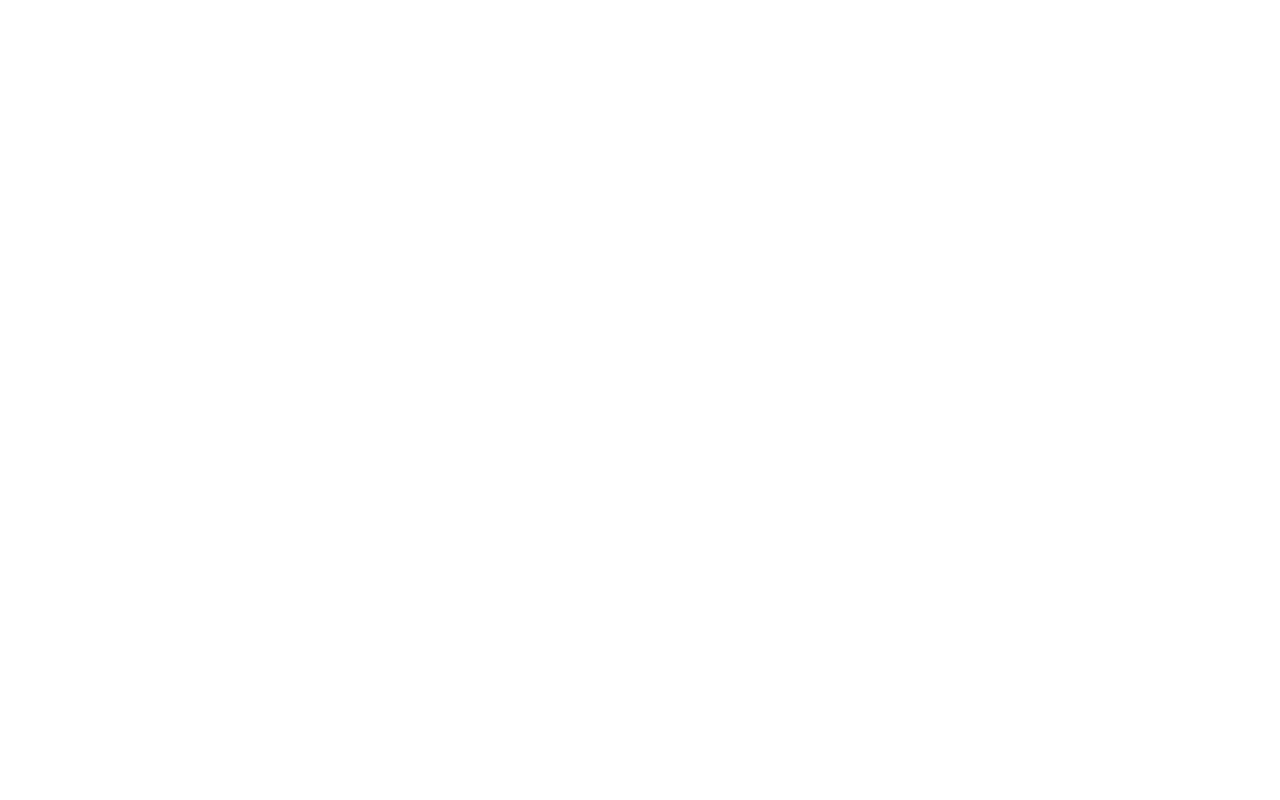
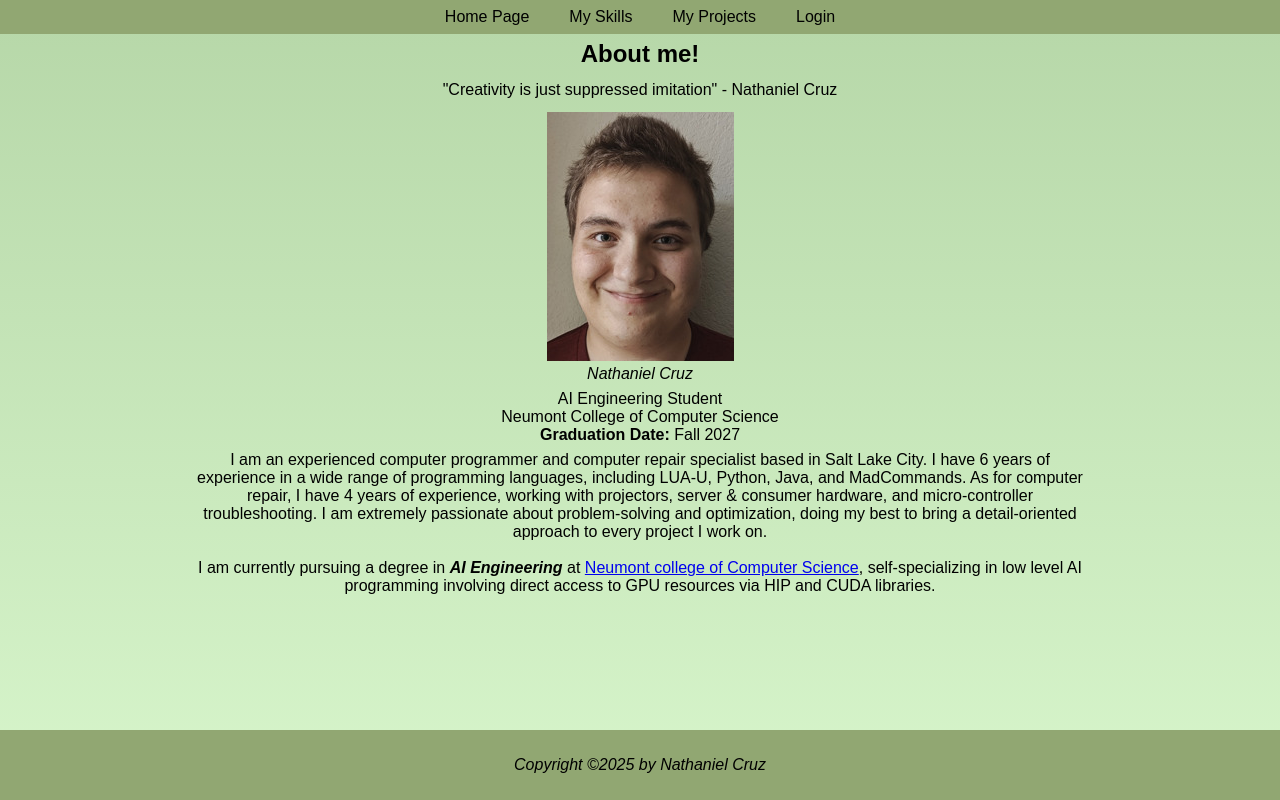
Before and after one commit to GreenBean657/MyPortfolio, a plain HTML site: page home.html in a window 1280 px wide. Drawn offline with Linux system fonts and the light colour scheme; no server answers.

Commit message:
Sync to laptop

```diff
--- a/archive/favorites.html
+++ b/archive/favorites.html
@@ -5,7 +5,7 @@
     <meta name="viewport" content="width=device-width, initial-scale=1.0">
 
     <title>Favorites</title>
-    <link rel="stylesheet" href="../css/style.css">
+    <link rel="stylesheet" href="css/style.css">
 </head>
 
 <body>
@@ -38,7 +38,7 @@
             <li><a href="https://www.newegg.com/" target="_blank">Newegg</a></li>
         </ol>
         <figure class="labeled-image">
-            <img src="../assets/proton.jpg" alt="Proton Logo" class="profile-image">
+            <img src="assets/proton.jpg" alt="Proton Logo" class="profile-image">
             <figcaption><i>Proton ecosystem logo.</i></figcaption>
         </figure>
     </article>
--- a/archive/js/games.js
+++ b/archive/js/games.js
@@ -113,7 +113,7 @@ numberButton.addEventListener("click", function() {
 })
 
 /*
-    fetch('../templates/footer.html')
+    fetch('../templates/footer.archive')
         .then(response => response.text())
         .then(data => document.getElementById('footer').innerHTML = data)
         .catch(err => console.error('Failed to load footer:', err));
--- a/css/header_footer.css
+++ b/css/header_footer.css
@@ -1,8 +1,19 @@
+html, body {
+    height: 100%;
+    margin: 0;
+}
+
+body {
+    display: flex;
+    flex-direction: column;
+}
+
+
 .main-navigation-menu {
     justify-content: center;
     align-items: center;
     list-style: none;
-    padding: 5px;
+    padding: 8px;
     margin: 0;
     display: flex;
     gap: 20px;
@@ -15,3 +26,15 @@
     color: black;
     padding: 5px 10px;
 }
+
+#site-content {
+    flex: 1;
+}
+
+.footer {
+    background-color: #91a772;
+    color: black;
+    text-align: center;
+    padding: 10px 0;
+    width: 100%;
+}
--- a/css/home.css
+++ b/css/home.css
@@ -0,0 +1,20 @@
+#img-self {
+    height: auto;
+    margin-top: 20px;
+}
+.centered {
+    text-align: center;
+    display: block;
+    border-radius: 10px;
+    margin-left: auto;
+    margin-right: auto;
+}
+.reduced-padding {
+    padding: 1px;
+    margin: 5px;
+}
+
+.adjusted-margin {
+    margin-left: 15%;
+    margin-right: 15%;
+}
--- a/css/main.css
+++ b/css/main.css
@@ -0,0 +1,6 @@
+body {
+    font-family: Arial, sans-serif;
+    margin: 0;
+    padding: 0;
+    background: linear-gradient(#b6d7a8, #d7f5cb);
+}
--- a/home.html
+++ b/home.html
@@ -0,0 +1,60 @@
+<!DOCTYPE html>
+<html lang="en">
+<head>
+    <meta charset="UTF-8">
+    <meta name="viewport" content="width=device-width, initial-scale=1.0">
+
+    <title>About Me!</title>
+    <link rel="stylesheet" href="css/header_footer.css">
+    <link rel="stylesheet" href="css/main.css">
+    <link rel="stylesheet" href="css/home.css">
+</head>
+
+<body>
+<div id="header"></div>
+
+
+<div id="site-content">
+    <article id="header-about">
+        <h1 class="centered reduced-padding">About me!</h1>
+        <p id="quote" class="centered reduced-padding">Loading Quote...</p>
+    </article>
+    <article id="content-about">
+        <figure class="labeled-image centered reduced-padding">
+            <img src="assets/me.jpg" alt="Nathaniel Cruz">
+            <figcaption class="paragraph"><i>Nathaniel Cruz</i></figcaption>
+        </figure>
+        <p class="paragraph centered reduced-padding adjusted-margin">
+            AI Engineering Student
+            <br>
+            Neumont College of Computer Science
+            <br>
+            <strong>Graduation Date:</strong> Fall 2027
+        </p>
+        <p class="paragraph centered reduced-padding adjusted-margin">
+            I am an experienced computer programmer and computer repair specialist based in Salt Lake City. I have 6 years of experience in a wide range of programming languages, including LUA-U, Python, Java, and MadCommands. As for computer repair, I have 4 years of experience, working with projectors, server & consumer hardware, and micro-controller troubleshooting. I am extremely passionate about problem-solving and optimization, doing my best to bring a detail-oriented approach to every project I work on.
+            <br>
+            <br>
+            I am currently pursuing a degree in <strong><em>AI Engineering</em></strong> at <a href="https://neumont.edu">Neumont college of Computer Science</a>, self-specializing in low level AI programming involving direct access to GPU resources via HIP and CUDA libraries.
+        </p>
+        <!-- https://www.w3schools.com/w3css/w3css_slideshow.asp -->
+    </article>
+</div>
+
+<div id="footer"></div>
+</body>
+
+<script src="js/home.js"></script>
+
+<script>
+    fetch('../templates/header.html')
+        .then(response => response.text())
+        .then(data => document.getElementById('header').innerHTML = data)
+        .catch(err => console.error('Failed to load header:', err));
+</script>
+<script>
+    fetch('../templates/footer.html')
+        .then(response => response.text())
+        .then(data => document.getElementById('footer').innerHTML = data)
+        .catch(err => console.error('Failed to load footer:', err));
+</script>
--- a/js/home.js
+++ b/js/home.js
@@ -0,0 +1,16 @@
+const quote = document.getElementById("quote");
+
+fetch('https://dummyjson.com/quotes/random')
+    .then(res => {
+        if (!res.ok) {
+            throw new Error('Network Response: ' + res.status);
+        }
+        return res.json();
+    })
+    .then(data => {
+        quote.innerHTML = `<p class="centered reduced-padding">"${data.quote}" - ${data.author}</p>`;
+    })
+    .catch(err => {
+        console.log(err);
+        quote.innerHTML = `<p class="centered reduced-padding">"Creativity is just suppressed imitation" - Nathaniel Cruz</p>`;
+    });
--- /dev/null
+++ b/templates/footer.html
@@ -0,0 +1,5 @@
+<footer class="footer">
+    <p class="footer-text">
+        <i>Copyright ©2025 by Nathaniel Cruz</i>
+    </p>
+</footer>
--- /dev/null
+++ b/templates/header.html
@@ -0,0 +1,12 @@
+<header class="main-header">
+    <nav role="navigation" aria-label="Main Navigation">
+        <div class="navigation-container">
+            <ul class="main-navigation-menu">
+                <li><a href="home.html">Home Page</a></li>
+                <li><a href="skills.html">My Skills</a></li>
+                <li><a href="projects.html">My Projects</a></li>
+                <li><a href="https://panel.greencypher.tech">Login</a></li>
+            </ul>
+        </div>
+    </nav>
+</header>
```
Also changed, not shown: archive/games.html (+2 -2 lines), archive/index.html (+1 -1 lines), archive/interests.html (+2 -2 lines), archive/plans.html (+2 -2 lines).
